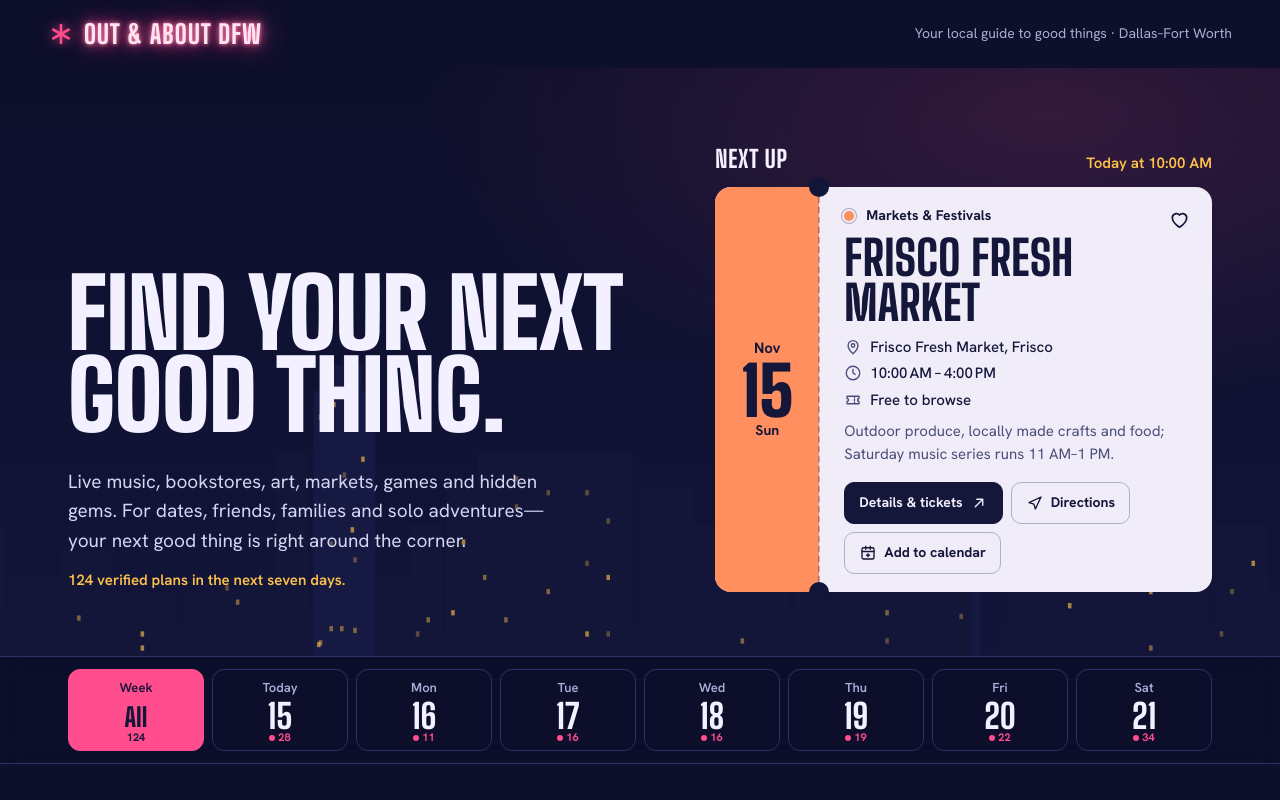
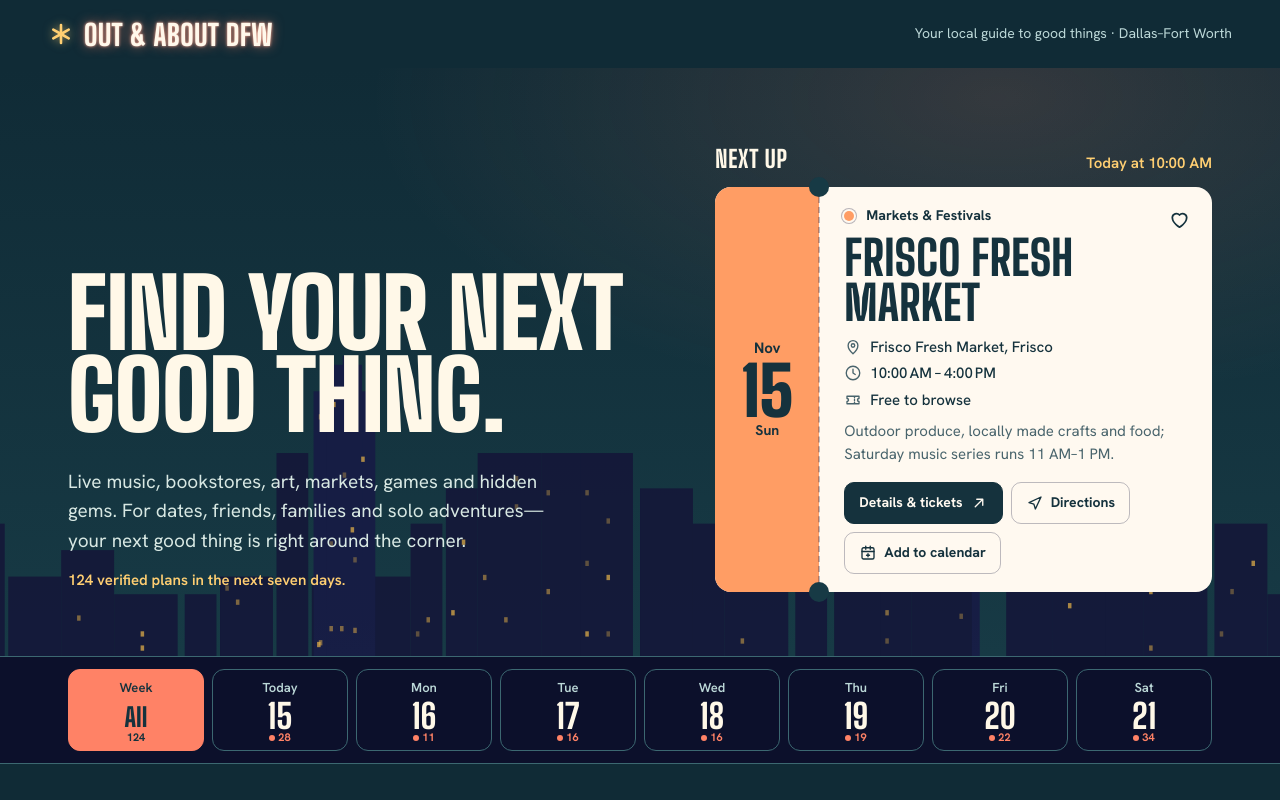
Before and after one commit to justinliles/dfw-after-dark, a plain HTML site: page index.html in a window 1280 px wide. Shown: the top 800 px of the page. Drawn offline with Linux system fonts and the light colour scheme.

Commit message:
Rebrand Out & About DFW: styles.css

```diff
--- a/styles.css
+++ b/styles.css
@@ -1,5 +1,5 @@
-/* DFW After Dark
-   Night-sky indigo, neon pink, and ticket stubs. Fonts are self-hosted in /fonts. */
+/* Out & About DFW
+   Deep teal, sunny coral, warm cream, and ticket stubs. Fonts are self-hosted in /fonts. */
 
 @font-face{
   font-family:"Big Shoulders Display";
@@ -13,24 +13,24 @@
 }
 
 :root{
-  --night:#0D0F2B;
-  --night-2:#151838;
-  --night-3:#1F2352;
-  --line:#2D3170;
-  --mist:#A9AED6;
-  --text:#F3F1FF;
-  --paper:#F0EDF9;
-  --paper-ink:#14163A;
-  --paper-mute:#4B4E7A;
+  --night:#102B36;
+  --night-2:#173A45;
+  --night-3:#24505A;
+  --line:#3C6871;
+  --mist:#BCD8D8;
+  --text:#FFF8E8;
+  --paper:#FFF9F0;
+  --paper-ink:#15323D;
+  --paper-mute:#49646C;
 
-  --pink:#FF4D8D;
-  --amber:#FFC24B;
-  --c-pink:#FF4D8D;
-  --c-amber:#FFC24B;
-  --c-mint:#5EE0B5;
-  --c-sky:#62BBFF;
-  --c-violet:#AE92FF;
-  --c-coral:#FF8F5E;
+  --pink:#FF8266;
+  --amber:#FFCF72;
+  --c-pink:#FF8266;
+  --c-amber:#FFCF72;
+  --c-mint:#60D8B2;
+  --c-sky:#6ECBE9;
+  --c-violet:#AD9AF6;
+  --c-coral:#FF9D64;
 
   --display:"Big Shoulders Display","Arial Narrow","Helvetica Neue Condensed",Impact,sans-serif;
   --body:"Hanken Grotesk",system-ui,-apple-system,"Segoe UI",sans-serif;
@@ -61,13 +61,13 @@ h1,h2,h3,p{margin:0}
 .skip{position:absolute;left:12px;top:-60px;background:var(--amber);color:var(--paper-ink);padding:10px 16px;border-radius:8px;font-weight:700;z-index:50}
 .skip:focus{top:12px}
 
-/* ---------- Neon wordmark ---------- */
+/* ---------- Warm illuminated wordmark ---------- */
 .neon{
   font-family:var(--display);font-weight:800;font-size:26px;letter-spacing:.04em;text-transform:uppercase;line-height:1;
-  color:#FFE3EE;
-  text-shadow:0 0 4px #ff7fb0,0 0 14px var(--pink),0 0 32px rgba(255,77,141,.65);
+  color:#FFF8EB;
+  text-shadow:0 0 4px #ffb19b,0 0 14px var(--pink),0 0 32px rgba(255,130,102,.65);
 }
-.neon.small{font-size:19px;text-shadow:0 0 3px #ff7fb0,0 0 10px rgba(255,77,141,.8)}
+.neon.small{font-size:19px;text-shadow:0 0 3px #ffb19b,0 0 10px rgba(255,130,102,.8)}
 
 .top{
   display:flex;align-items:center;justify-content:space-between;gap:16px;
@@ -75,7 +75,7 @@ h1,h2,h3,p{margin:0}
   position:relative;z-index:5;
 }
 .brand{display:inline-flex;align-items:center;gap:10px}
-.brandmark{width:26px;height:26px;color:var(--pink);filter:drop-shadow(0 0 6px rgba(255,77,141,.8))}
+.brandmark{width:26px;height:26px;color:var(--pink);filter:drop-shadow(0 0 6px rgba(255,130,102,.8))}
 .topnote{color:var(--mist);font-size:14px}
 
 /* The single orchestrated moment: the sign switches on once */
@@ -98,8 +98,8 @@ h1,h2,h3,p{margin:0}
   position:relative;overflow:hidden;
   padding:clamp(28px,6vw,72px) 0 clamp(36px,6vw,64px);
   background:
-    radial-gradient(900px 420px at 82% 8%,rgba(255,77,141,.16),transparent 70%),
-    linear-gradient(180deg,var(--night) 0%,#12153A 100%);
+    radial-gradient(900px 420px at 82% 8%,rgba(255,130,102,.16),transparent 70%),
+    linear-gradient(180deg,var(--night) 0%,#173A45 100%);
 }
 .skyline{
   position:absolute;inset:auto 0 0 0;height:min(52%,300px);
@@ -115,14 +115,14 @@ h1{
   font-size:clamp(64px,8vw,96px);line-height:.86;white-space:nowrap;letter-spacing:-.005em;
   color:var(--text);
 }
-.lede{margin-top:clamp(18px,3vw,30px);max-width:46ch;font-size:clamp(17px,1.6vw,19px);color:#D3D5F2}
+.lede{margin-top:clamp(18px,3vw,30px);max-width:46ch;font-size:clamp(17px,1.6vw,19px);color:#D8E8E3}
 .pulse{margin-top:14px;color:var(--amber);font-weight:600;font-size:15px;min-height:1.5em}
 
 .hero-next{position:relative}
 .nexthead{display:flex;align-items:baseline;justify-content:space-between;gap:12px;margin-bottom:10px;color:var(--text)}
 .nexthead strong{font-family:var(--display);font-size:24px;font-weight:800;letter-spacing:.03em;text-transform:uppercase}
 .nexthead span{color:var(--amber);font-weight:600;font-size:15px}
-.quiet{color:#D3D5F2;border:1px dashed var(--line);border-radius:14px;padding:22px;background:rgba(21,24,56,.7)}
+.quiet{color:#D8E8E3;border:1px dashed var(--line);border-radius:14px;padding:22px;background:rgba(21,24,56,.7)}
 .quiet a{color:var(--amber);font-weight:700;text-decoration:underline;text-underline-offset:3px}
 
 /* ---------- Day bar ---------- */
@@ -221,7 +221,7 @@ h2{font-family:var(--display);font-weight:800;text-transform:uppercase;font-size
 }
 .ticket::before{top:-10px}
 .ticket::after{bottom:-10px}
-.hero-next .ticket::before,.hero-next .ticket::after{background:#12153A}
+.hero-next .ticket::before,.hero-next .ticket::after{background:#173A45}
 .stub{
   background:var(--cat);border-radius:16px 0 0 16px;
   display:flex;flex-direction:column;align-items:center;justify-content:center;text-align:center;gap:2px;padding:16px 8px;
@@ -250,7 +250,7 @@ h2{font-family:var(--display);font-weight:800;text-transform:uppercase;font-size
 }
 .btn:hover{border-color:var(--paper-ink)}
 .btn.primary{background:var(--paper-ink);color:var(--paper);border-color:var(--paper-ink)}
-.btn.primary:hover{background:#262A6B}
+.btn.primary:hover{background:#284B53}
 .save{
   position:absolute;top:10px;right:10px;width:44px;height:44px;border-radius:50%;
   display:grid;place-items:center;background:transparent;border:0;color:var(--paper-ink);
@@ -259,8 +259,8 @@ h2{font-family:var(--display);font-weight:800;text-transform:uppercase;font-size
 .save:hover{background:rgba(20,22,58,.08)}
 .save[aria-pressed="true"]{color:var(--pink)}
 .save[aria-pressed="true"] .ico{fill:var(--pink)}
-.ticket.is-active{box-shadow:0 0 0 3px var(--amber),0 10px 40px rgba(255,194,75,.25)}
-.ticket:focus-within{box-shadow:0 0 0 2px rgba(255,194,75,.5)}
+.ticket.is-active{box-shadow:0 0 0 3px var(--amber),0 10px 40px rgba(255,207,114,.25)}
+.ticket:focus-within{box-shadow:0 0 0 2px rgba(255,207,114,.5)}
 
 .ticket.big h3{font-size:clamp(34px,4vw,48px)}
 .ticket.big .desc{display:-webkit-box;-webkit-line-clamp:2;-webkit-box-orient:vertical;overflow:hidden}
@@ -279,7 +279,7 @@ h2{font-family:var(--display);font-weight:800;text-transform:uppercase;font-size
 /* ---------- Map ---------- */
 .mapcol{position:sticky;top:112px}
 .mapcard{background:var(--night-2);border:1px solid var(--line);border-radius:18px;overflow:hidden}
-#map{height:min(560px,calc(100vh - 220px));min-height:360px;background:#1b1e44}
+#map{height:min(560px,calc(100vh - 220px));min-height:360px;background:#173A45}
 .mapnote{padding:12px 16px;color:var(--mist);font-size:13px;line-height:1.45}
 .key{display:inline-block;width:10px;height:10px;border-radius:50%;margin-right:6px;vertical-align:-1px}
 .key-event{background:var(--pink)}
@@ -293,7 +293,7 @@ h2{font-family:var(--display);font-weight:800;text-transform:uppercase;font-size
 }
 .pin.is-active{transform:scale(1.55);z-index:10}
 .placepin{position:absolute;inset:9px;border-radius:50%;border:2px solid var(--mist);background:var(--night)}
-.leaflet-container{font-family:var(--body);background:#1b1e44}
+.leaflet-container{font-family:var(--body);background:#173A45}
 .leaflet-popup-content-wrapper,.leaflet-popup-tip{background:var(--paper);color:var(--paper-ink);border-radius:12px}
 .leaflet-popup-content{margin:12px 14px;line-height:1.4;font-size:14px}
 .leaflet-popup-content strong{font-family:var(--display);font-size:20px;text-transform:uppercase;line-height:1}
@@ -313,7 +313,7 @@ h2{font-family:var(--display);font-weight:800;text-transform:uppercase;font-size
 .place:last-child{border-bottom:1px solid var(--line)}
 .place h3{font-family:var(--display);font-weight:800;font-size:clamp(30px,4vw,44px);text-transform:uppercase;line-height:.95}
 .place .where{display:flex;align-items:center;gap:7px;margin-top:6px;color:var(--mist);font-size:14px}
-.place p.d{color:#D3D5F2;max-width:52ch}
+.place p.d{color:#D8E8E3;max-width:52ch}
 .place a.go{display:inline-flex;align-items:center;gap:7px;min-height:44px;padding:0 16px;border-radius:10px;border:1.5px solid var(--line);font-weight:700;font-size:14px;white-space:nowrap}
 .place a.go:hover{border-color:var(--text)}
 
@@ -348,3 +348,9 @@ h2{font-family:var(--display);font-weight:800;text-transform:uppercase;font-size
   html{scroll-behavior:auto}
   *{transition:none!important}
 }
+
+/* Out & About DFW brand refresh: daylight-friendly accent colors, mobile wordmark */
+.top .brand .neon{font-size:clamp(20px,2.5vw,29px);letter-spacing:.018em;color:#FFF8EB;text-shadow:0 0 3px #ffb19b,0 0 12px rgba(255,130,102,.65)}
+.brandmark{color:var(--amber);filter:drop-shadow(0 0 5px rgba(255,207,114,.6))}
+.hero{background:radial-gradient(900px 440px at 78% 5%,rgba(255,130,102,.15),transparent 70%),linear-gradient(180deg,var(--night) 0%,var(--night-2) 100%)}
+@media(max-width:620px){.top .brand .neon{font-size:21px}.topnote{display:none}.hero h1{white-space:normal}}
```
